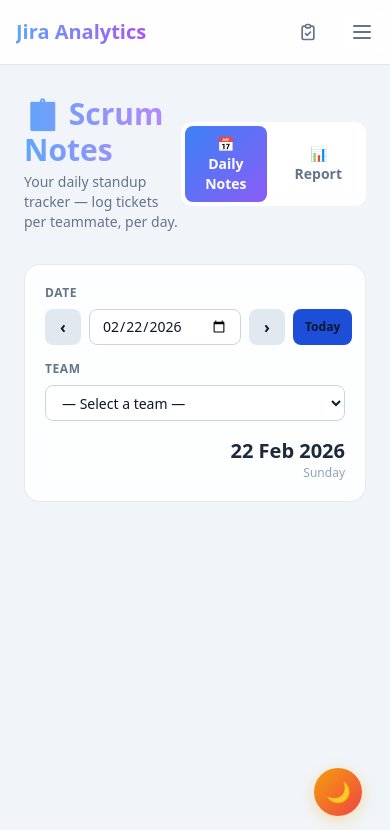
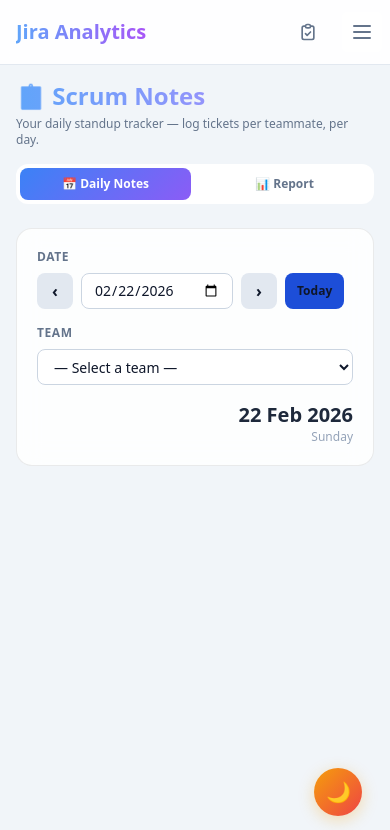
Before and after one commit to teslien/ReportsDashboard, a Flask app: page /scrum_notes in a window 390 px wide. Shown: the top 830 px of the page. Run offline with Flask 3, Linux system fonts and the light colour scheme; data that the repository does not hold is empty; some libraries are stand-ins or nearby versions.

Commit message:
style(templates): improve responsive design for scrum notes page
- Adjust padding and spacing for better mobile experience
- Make header layout responsive with flex-col on small screens
- Scale typography and tab buttons appropriately across screen sizes
- Ensure tab switcher remains usable on mobile devices

```diff
--- a/templates/scrum_notes.html
+++ b/templates/scrum_notes.html
@@ -101,27 +101,28 @@
     {% include 'navbar.html' %}
 
     <!-- ===== MAIN ===== -->
-    <main class="pt-24 pb-16 px-6 max-w-7xl mx-auto">
+    <main class="pt-20 sm:pt-24 pb-16 px-4 sm:px-6 max-w-7xl mx-auto">
 
         <!-- Header -->
-        <div class="flex items-center justify-between mb-8">
-            <div>
+        <div class="flex flex-col gap-4 sm:flex-row sm:items-center sm:justify-between mb-6 sm:mb-8">
+            <div class="space-y-1">
                 <h1
-                    class="text-3xl font-black mb-1 bg-clip-text text-transparent bg-gradient-to-r from-blue-400 to-purple-400">
+                    class="text-2xl sm:text-3xl font-black bg-clip-text text-transparent bg-gradient-to-r from-blue-400 to-purple-400">
                     📋 Scrum Notes
                 </h1>
-                <p class="text-gray-400 text-sm">Your daily standup tracker — log tickets per teammate, per day.</p>
+                <p class="text-gray-400 text-xs sm:text-sm">Your daily standup tracker — log tickets per teammate, per day.</p>
             </div>
-            <!-- Tab switcher -->
-            <div class="flex gap-2 bg-gray-800 p-1 rounded-xl">
+            <div class="w-full sm:w-auto">
+                <div class="grid grid-cols-2 gap-2 bg-gray-800 p-1 rounded-xl w-full sm:w-[300px]">
                     <button id="tabNotes" onclick="switchTab('notes')"
-                    class="tab-active px-5 py-2 rounded-lg text-sm font-semibold transition">
+                        class="tab-active w-full px-3 sm:px-5 py-2 rounded-lg text-xs sm:text-sm font-semibold transition">
                         📅 Daily Notes
                     </button>
                     <button id="tabReport" onclick="switchTab('report')"
-                    class="px-5 py-2 rounded-lg text-sm font-semibold text-gray-400 hover:text-white transition">
+                        class="w-full px-3 sm:px-5 py-2 rounded-lg text-xs sm:text-sm font-semibold text-gray-400 hover:text-white transition">
                         📊 Report
                     </button>
+                </div>
             </div>
         </div>
 
```
Lines whose indentation alone changed are shown as unchanged.
